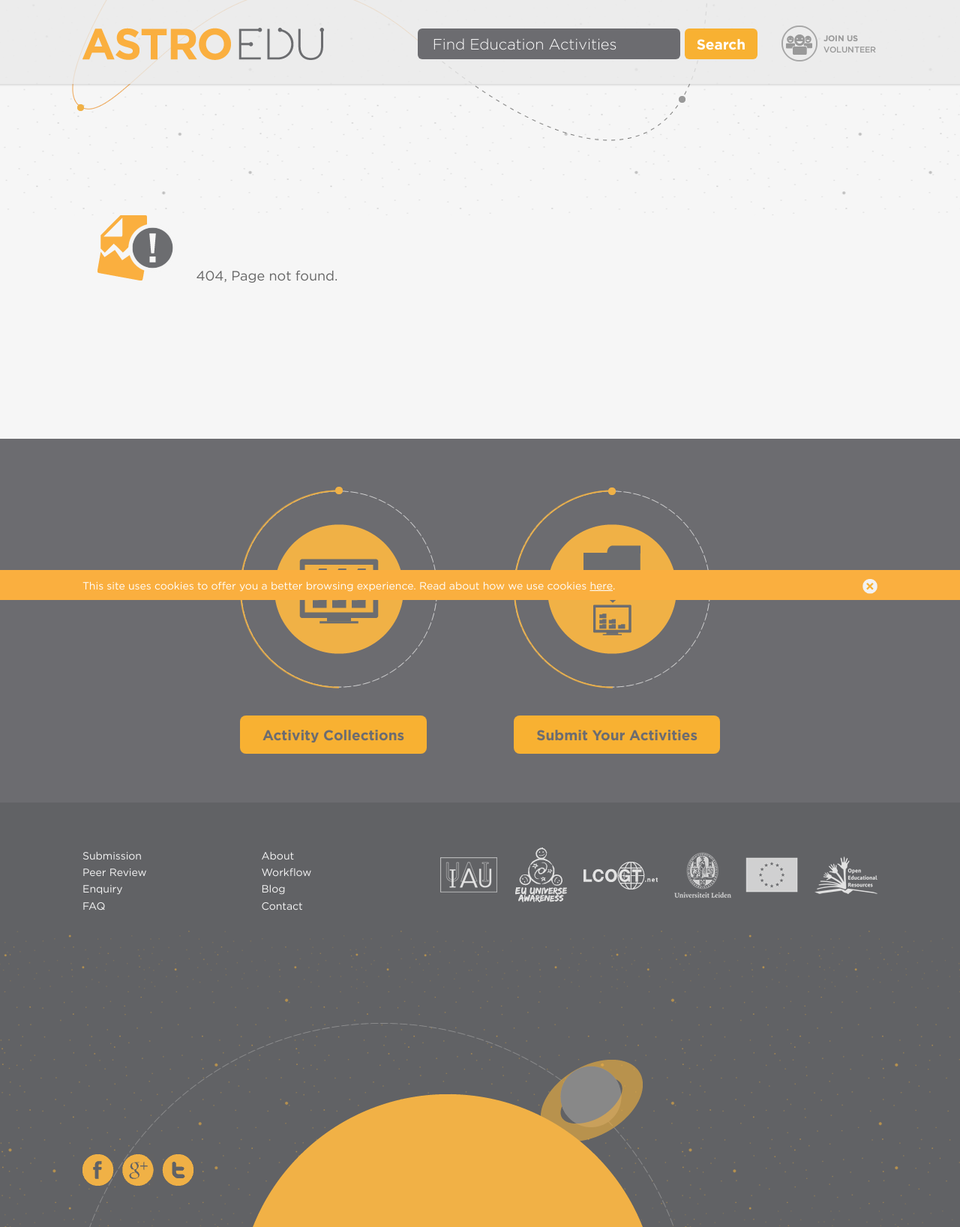
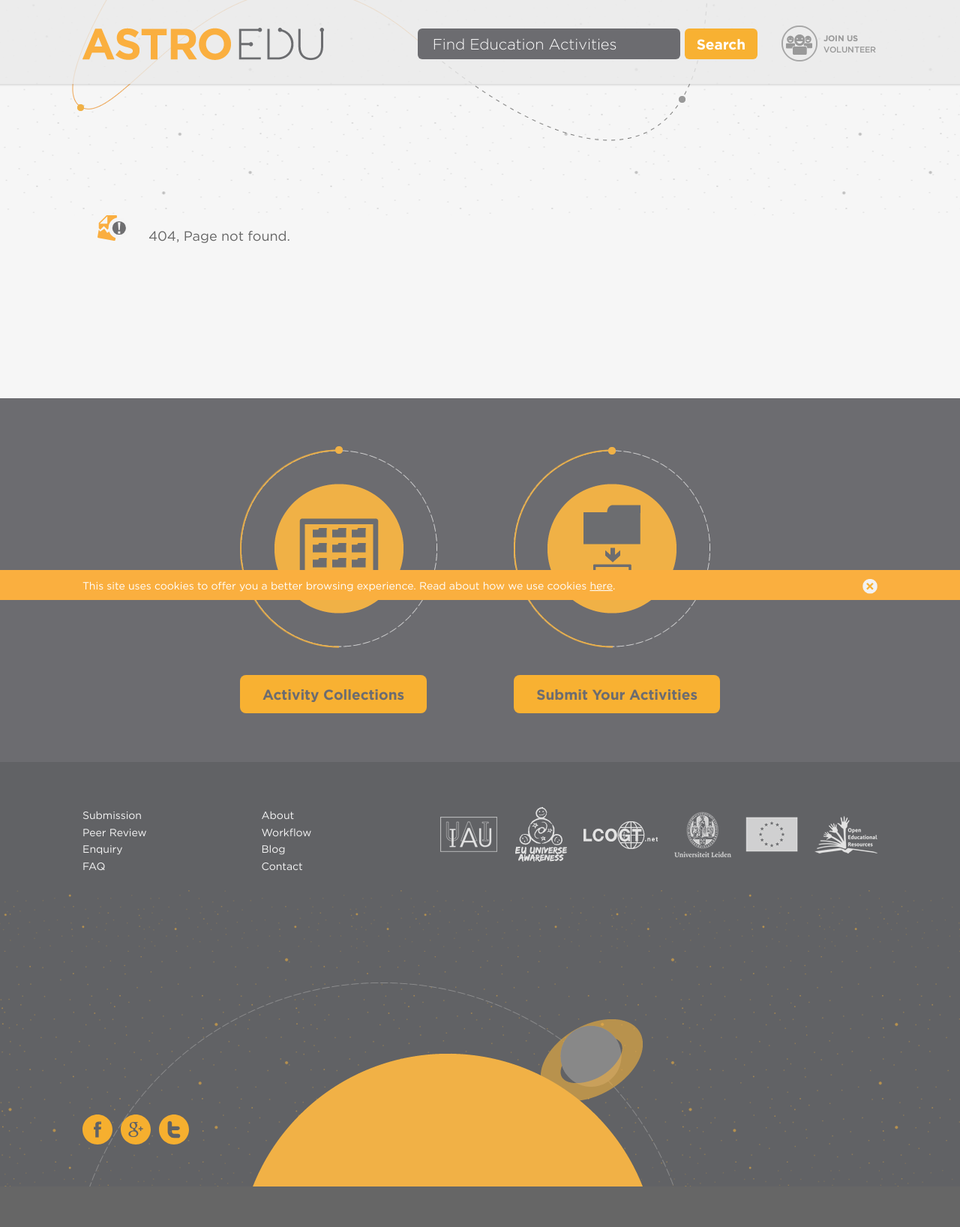
Before and after one commit to unawe/astroEDU, a Django app: page /404/ in a window 1280 px wide. Shown: the whole page at 75% size. After the commit the page ends 1582 px from the top, so only its background shows below. Run offline with Django 3.2, Linux system fonts and the light colour scheme; parts of the project's set-up code (start-up, migrations or seed data) failed here and were passed over.

Commit message:
update social media, arrows, not found and contact section icons to SVG

```diff
--- a/astroedu/activities/templates/activities/detail.html
+++ b/astroedu/activities/templates/activities/detail.html
@@ -100,9 +100,9 @@
 
 <!-- AddThis Button BEGIN -->
 <div class="addthis_toolbox addthis_default_style addthis_32x32_style">
-<a class="addthis_button_facebook" title="Share on Facebook" style="opacity:1;"><img src="{% static 'designimages/sections-grey/share_facebook.png' %}" alt="" /></a>
-<a class="addthis_button_google_plusone_share" title="Share on Google+" style="opacity:1;"><img src="{% static 'designimages/sections-grey/share_google.png' %}" alt="" /></a>
-<a class="addthis_button_twitter" title="Share on Twitter" style="opacity:1;"><img src="{% static 'designimages/sections-grey/share_twitter.png' %}" alt="" /></a>
+<a class="addthis_button_facebook" title="Share on Facebook" style="opacity:1;"><img src="{% static 'designimages/sections-grey/share_facebook.svg' %}" alt="" /></a>
+<a class="addthis_button_google_plusone_share" title="Share on Google+" style="opacity:1;"><img src="{% static 'designimages/sections-grey/share_google.svg' %}" alt="" /></a>
+<a class="addthis_button_twitter" title="Share on Twitter" style="opacity:1;"><img src="{% static 'designimages/sections-grey/share_twitter.svg' %}" alt="" /></a>
 </div>
 <script type="text/javascript">
 var addthis_config = { "theme": "light"}
--- a/astroedu/activities/templates/activities/list_item.html
+++ b/astroedu/activities/templates/activities/list_item.html
@@ -41,7 +41,7 @@
             </div>
             <div class="link_col">
                 <a href="{% url 'activities:detail' object.slug %}">
-                    <img src="{% static 'designimages/arrow_next.png' %}" alt="View activity" />
+                    <img src="{% static 'designimages/arrow_next.svg' %}" alt="View activity" />
                 </a>
             </div>
             <div style="clear: both"></div>
--- a/astroedu/activities/templates/collections/list_item.html
+++ b/astroedu/activities/templates/collections/list_item.html
@@ -4,7 +4,7 @@
         <div class="image"><a href="{{ object.get_absolute_url }}"><img src="/media/collections/thumb/{{object.code}}.jpg" alt="{{ object.title }}" /></a></div>
         <div class="metadata_bottom">
             <p>{{ object.description }}</p>
-            <div class="link_col"><a href="{{ object.get_absolute_url }}"><img src="{% static 'designimages/arrow_next.png' %}" alt="View activity" /></a></div>
+            <div class="link_col"><a href="{{ object.get_absolute_url }}"><img src="{% static 'designimages/arrow_next.svg' %}" alt="View activity" /></a></div>
             <div style="clear: both"></div>
         </div>
         <div class="collection_footer"><img src="{% static 'designimages/collection_footer.png' %}" alt=""/></div>
--- a/astroedu/templates/astroedu/featured_item.html
+++ b/astroedu/templates/astroedu/featured_item.html
@@ -24,7 +24,7 @@
 
 			<div class="activity-link">
 				<a href="{% url 'activities:detail' object.slug %}">
-					<img src="{% static 'designimages/arrow_next.png' %}" alt="View activity" />
+					<img src="{% static 'designimages/arrow_next.svg' %}" alt="View activity" />
 				</a>
 			</div>
 
--- a/static/css/main.css
+++ b/static/css/main.css
@@ -621,6 +621,7 @@
 	padding-top: 20px;
 	width: 75%;
 	height: auto;
+	max-height: 120px;
 }
 .contact-content {
 	width: 55%;
--- a/templates/404.html
+++ b/templates/404.html
@@ -4,6 +4,6 @@
 
 {% block content %}
 <div class="layout_content"><div class="layout_container"><div class="layout_wide">
-    <p class="notfound"><img src="{% static 'designimages/search_notfound.png' %}" /> 404, Page not found.</p>
+    <p class="notfound"><img src="{% static 'designimages/search_notfound.svg' %}" /> 404, Page not found.</p>
 </div></div></div>
 {% endblock %}
--- a/templates/500.html
+++ b/templates/500.html
@@ -4,6 +4,6 @@
 
 {% block content %}
 <div class="layout_content"><div class="layout_container"><div class="layout_wide">
-    <p class="notfound"><img src="{% static 'designimages/search_notfound.png' %}" /> Something went wrong.</p>
+    <p class="notfound"><img src="{% static 'designimages/search_notfound.svg' %}" /> Something went wrong.</p>
 </div></div></div>
 {% endblock %}
--- a/templates/base.html
+++ b/templates/base.html
@@ -147,11 +147,11 @@
 		</div>
 		-->
 		<div class="footer_profiles">
-			<a href="https://www.facebook.com/iauastroedu"><img src="{% static 'designimages/sections-orange/social_facebook.png' %}" alt="astroEDU on Facebook" /></a>
+			<a href="https://www.facebook.com/iauastroedu"><img src="{% static 'designimages/sections-orange/social_facebook.svg' %}" alt="astroEDU on Facebook" /></a>
 			&nbsp;
-			<a href="http://gplus.to/astroEDU"><img src="{% static 'designimages/sections-orange/social_google.png' %}" alt="astroEDU on Google+" /></a>
+			<a href="http://gplus.to/astroEDU"><img src="{% static 'designimages/sections-orange/social_google.svg' %}" alt="astroEDU on Google+" /></a>
 			&nbsp;
-			<a href="https://twitter.com/IAUastroEDU"><img src="{% static 'designimages/sections-orange/social_twitter.png' %}" alt="astroEDU on Twitter" /></a>
+			<a href="https://twitter.com/IAUastroEDU"><img src="{% static 'designimages/sections-orange/social_twitter.svg' %}" alt="astroEDU on Twitter" /></a>
 		</div>
 	</div></div>
 
--- a/templates/search/search.html
+++ b/templates/search/search.html
@@ -15,7 +15,7 @@
         {% for result in page.object_list %}
             <!--{{ result.score|floatformat:2}}--> {% include 'activities/list_item.html' with object=result.object %}
         {% empty %}
-            <p class="notfound"><img src="{% static 'designimages/search_notfound.png' %}" alt="" /> No results found!</p>
+            <p class="notfound"><img src="{% static 'designimages/search_notfound.svg' %}" alt="" /> No results found!</p>
         {% endfor %}
 
          {% if page.has_previous or page.has_next %}
@@ -28,7 +28,7 @@
     </div>
 
     {% else %}
-    <p class="notfound"><img src="{% static 'designimages/search_notfound.png' %}" alt="" /> No results found!</p>
+    <p class="notfound"><img src="{% static 'designimages/search_notfound.svg' %}" alt="" /> No results found!</p>
     {% endif %}
 
 
```
Also changed, not shown: static/designimages/arrow_next.svg (added), static/designimages/contact_editor.svg (added), static/designimages/contact_volunteer.svg (added), static/designimages/search_notfound.svg (added), static/designimages/sections-grey/share_facebook.svg (added), static/designimages/sections-grey/share_google.svg (added), static/designimages/sections-grey/share_twitter.svg (added), static/designimages/sections-orange/social_facebook.svg (added), static/designimages/sections-orange/social_google.svg (added), static/designimages/sections-orange/social_twitter.svg (added).
